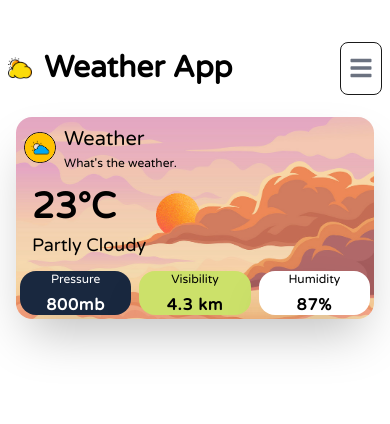
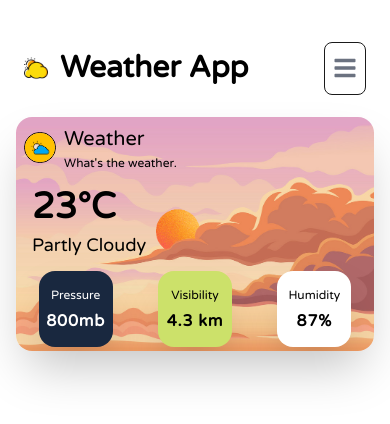
Before and after one commit to M0GAMB0/Weather_App, a React (Vite) app: page /WeatherDisplay in a window 390 px wide. Shown: the top 424 px of the page. Built offline with nearby package versions, Linux system fonts and the light colour scheme.

Commit message:
card responsive

```diff
--- a/src/App.jsx
+++ b/src/App.jsx
@@ -10,7 +10,7 @@ import WeatherDisplay from "./Pages/WeatherDisplay";
 const App = () => {
 	return (
 		<BrowserRouter>
-			<div className="container mx-auto min-h-screen pt-8">
+			<div className=" min-h-screen pt-8">
 				<Header />
 				<Routes>
 					<Route path="/" element={<HomePage />} exact />
--- a/src/Components/Card.jsx
+++ b/src/Components/Card.jsx
@@ -43,7 +43,7 @@ const Card = () => {
 					</h1>
 					<h1 className="pt-1 text-lg font-medium">Partly Cloudy</h1>
 				</main>
-				<footer className="flex items-center justify-center leading-none  md:px-2 lg:px-0">
+				<footer className="flex items-center justify-between leading-none  md:px-2 lg:px-0">
 					{/* <a
 						className="flex items-center no-underline hover:underline text-black"
 						href="#"
--- a/src/Components/Header.jsx
+++ b/src/Components/Header.jsx
@@ -21,7 +21,7 @@ const Header = () => {
 	};
 
 	return (
-		<Navbar className="" fluid={true} rounded={true}>
+		<Navbar className="mx-4 md:mx-6 lg:mx-8" fluid={true} rounded={true}>
 			<Navbar.Brand href="#">
 				<img src={logo} className="mr-3 h-6 sm:h-9" alt="Weather App Logo" />
 				<span className="self-center whitespace-nowrap text-3xl font-semibold dark:text-white">
--- a/src/Components/MiniCard.jsx
+++ b/src/Components/MiniCard.jsx
@@ -2,9 +2,12 @@ import React from "react";
 
 const MiniCard = ({ bg, label, lvalue, color }) => {
 	return (
-		<div className="my-1 md:my-0.5 px-1 w-full md:w-2/12 lg:my-4 lg:px-4 lg:w-1/3 md:px-0">
+		<div
+			className="my-1 md:my-0.5 px-1 w-1/3 lg:my-4 lg:px-4 md:px-0 flex justify-center items-center"
+			// style={{ border: "2px solid red" }}
+		>
 			<article
-				className="overflow-hidden rounded-2xl shadow-2xl md:w-10/12 sm:w-7/12 lg:w-auto"
+				className="overflow-hidden rounded-2xl w-2/3 py-4 md:py-2 lg:py-0 lg:w-full shadow-2xl"
 				style={{ backgroundColor: bg }}
 			>
 				<header className="flex flex-col items-center justify-between leading-tight lg:p-3 md:p-3">
--- a/src/Pages/WeatherDisplay.jsx
+++ b/src/Pages/WeatherDisplay.jsx
@@ -3,15 +3,15 @@ import Card from "../Components/Card";
 
 const WeatherDisplay = () => {
 	return (
-		<div className="container my-2 mx-auto px-4 md:px-12">
+		<div className=" my-2  px-4 md:px-12">
 			<div className="flex flex-wrap -mx-1 lg:-mx-4">
 				<Card />
 				{/* <Card />
 				<Card />
 				<Card />
 				<Card />
-				<Card />
-				<Card />
+				<Card /> */}
+				{/* <Card />
 				<Card />
 				<Card /> */}
 			</div>
```
